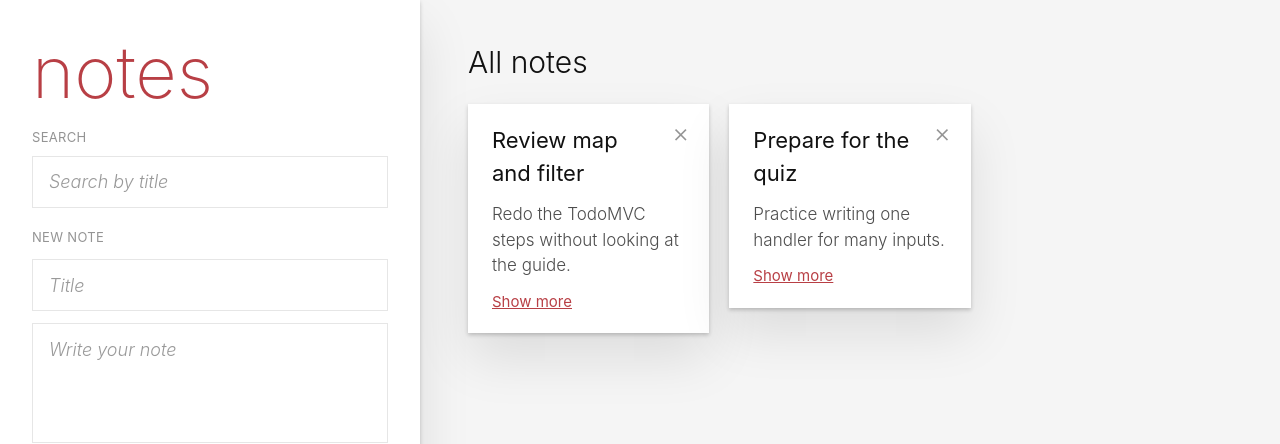
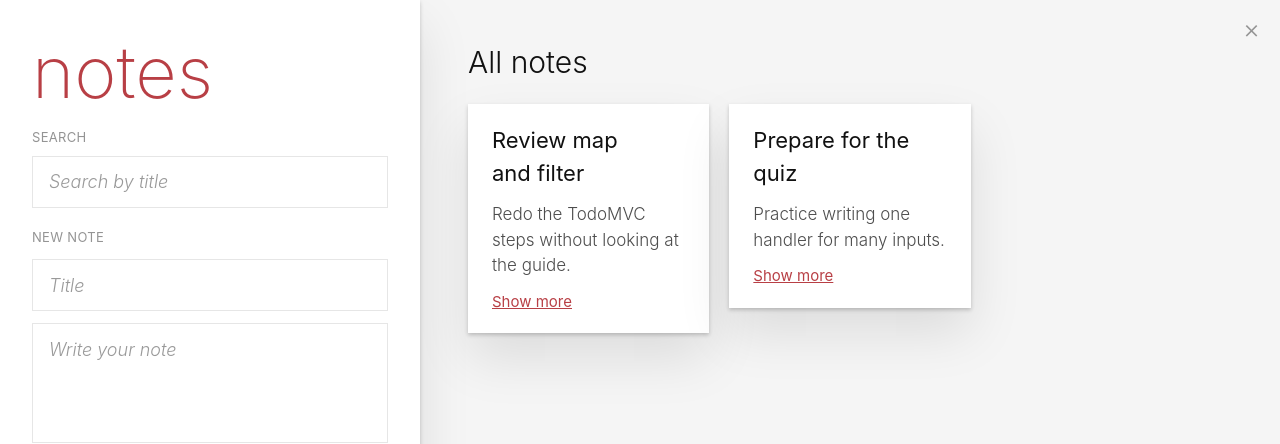
Before and after one commit to Scytuss/csit340g7-notes, a React (Vite) app: page / in a window 1280 px wide. Shown: the top 444 px of the page. Built offline with nearby package versions, Linux system fonts and the light colour scheme.

Commit message:
feat: render notes from state with map

```diff
--- a/src/components/Notes.jsx
+++ b/src/components/Notes.jsx
@@ -1,12 +1,20 @@
 import NoteCard from './NoteCard.jsx'
+import { useState } from 'react'
 
 function Notes() {
+
+    const [notes] = useState([
+    {id: 1, title: "Review map and filter", body: "Redo the TodoMVC steps without looking at the guide."},
+    {id: 2, title: "Prepare for the quiz", body: "Practice writing one handler for many inputs."}
+])
+
   return (
     <div className="grid min-h-screen grid-cols-[420px_1fr]">
         <aside className="sticky top-0 flex h-screen flex-col gap-5 bg-white px-8 py-9 shadow-[0_2px_4px_0_rgba(0,0,0,0.2),0_25px_50px_0_rgba(0,0,0,0.1)]">
         <h1 className="text-[72px] leading-none font-extralight text-[#b83f45]">
             notes
         </h1>
+
         <div>
             <p className="mb-2 text-[13px] font-normal tracking-wide text-[#949494]">SEARCH</p>
             <input
@@ -14,6 +22,7 @@ function Notes() {
             className="h-[52px] w-full border border-[#e6e6e6] px-4 text-lg outline-none placeholder:text-black/40 placeholder:italic focus:border-[#cf7d7d]"
           />
         </div>
+
         <form className="grid gap-3">
           <p className="text-[13px] font-normal tracking-wide text-[#949494]">NEW NOTE</p>
           <input
@@ -26,6 +35,7 @@ function Notes() {
             placeholder="Write your note"
             className="h-[120px] w-full resize-none py-3 border border-[#e6e6e6] px-4 text-lg outline-none placeholder:text-black/40 placeholder:italic focus:border-[#cf7d7d]"
           />
+
           <button
             type="submit"
            className="h-[50px] cursor-pointer bg-[#b83f45] text-[17px] font-normal text-white hover:bg-[#a33439]"
@@ -34,33 +44,23 @@ function Notes() {
           </button>
         </form>
     </aside>
+
       <section className="px-12 py-11">
         <h2 className="mb-6 text-3xl">All notes</h2>
+
         <ul className="grid grid-cols-3 items-start gap-5">
-          <li className="relative min-h-32 bg-white px-6 py-5 shadow-[0_2px_4px_0_rgba(0,0,0,0.2),0_25px_50px_0_rgba(0,0,0,0.1)]">
-            <NoteCard
-              title="Review map and filter"
-              body="Redo the TodoMVC steps without looking at the guide."
-            />
+            {notes.map((note) => (
+              <li key={note.id} className="relative min-h-32 bg-white px-6 py-5 shadow-[0_2px_4px_0_rgba(0,0,0,0.2),0_25px_50px_0_rgba(0,0,0,0.1)]">
+                <NoteCard title={note.title} body={note.body} />
+              </li>
+            ))}
+
              <button
               type="button"
               className="absolute top-4 right-5 cursor-pointer text-[26px] leading-none text-[#949494] hover:text-[#c18585]"
             >
               ×
             </button>
-          </li>
-          <li className="relative min-h-32 bg-white px-6 py-5 shadow-[0_2px_4px_0_rgba(0,0,0,0.2),0_25px_50px_0_rgba(0,0,0,0.1)]">
-            <NoteCard
-              title="Prepare for the quiz"
-              body="Practice writing one handler for many inputs."
-            />
-            <button
-              type="button"
-              className="absolute top-4 right-5 cursor-pointer text-[26px] leading-none text-[#949494] hover:text-[#c18585]"
-            >
-              ×
-            </button>
-          </li>
           </ul>
         </section>
       </div>
```
Lines whose indentation alone changed are shown as unchanged.
